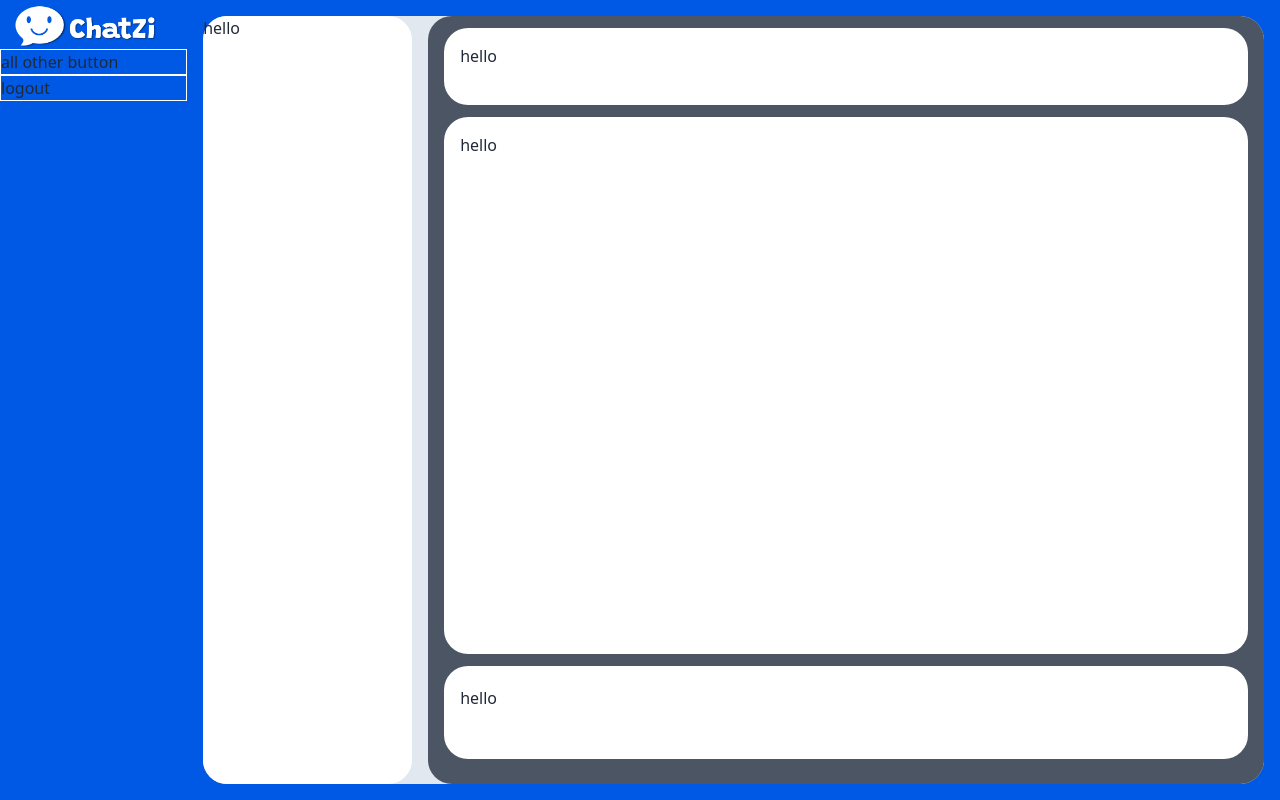
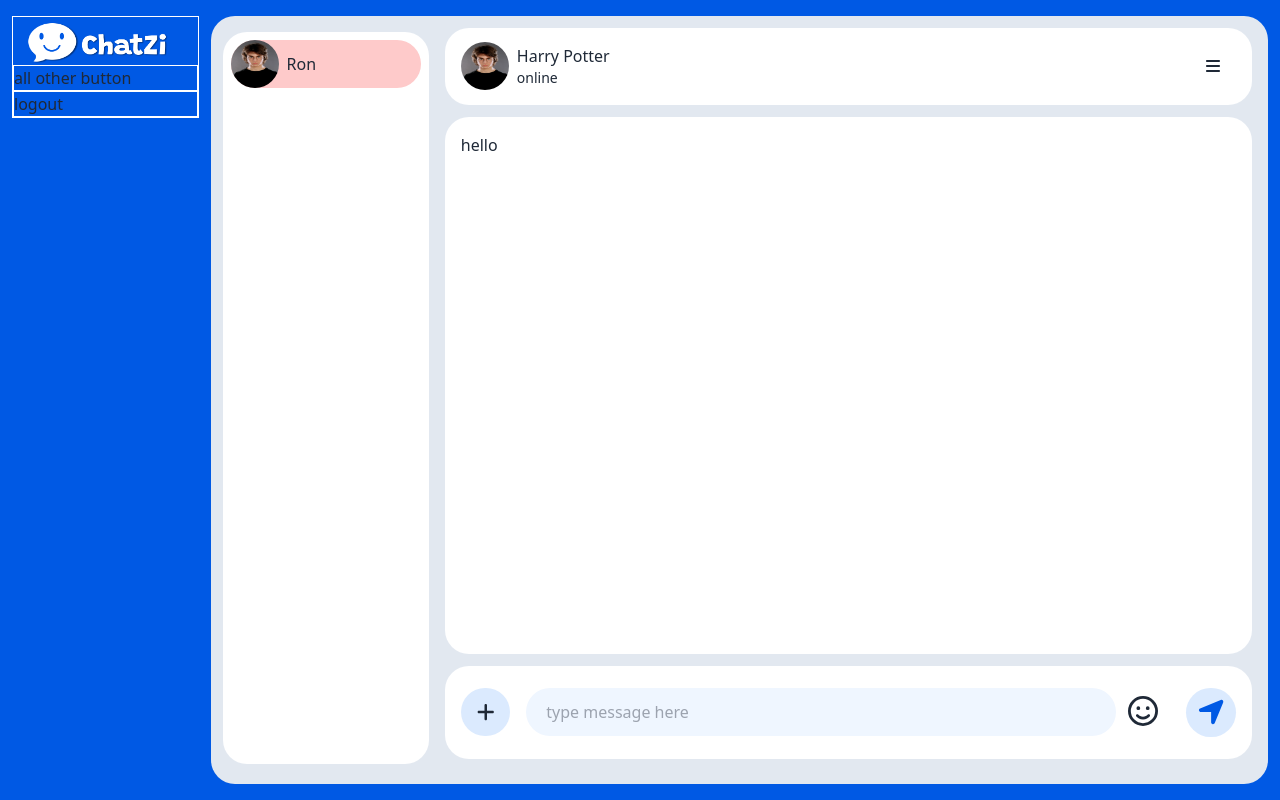
Before and after one commit to abhibis2050/ChatApp_MERN_Redux-Saga, a React (Vite) app in the folder frontend/: page /chat in a window 1280 px wide. Built offline with nearby package versions, Linux system fonts and the light colour scheme.

Commit message:
chat page

```diff
--- /dev/null
+++ b/frontend/src/component/Sidebar.jsx
@@ -0,0 +1,18 @@
+import Logo from "../assets/chatlogo.png";
+
+const Sidebar = () => {
+  return (
+    <div className="border border-white">
+      {/* logo */}
+      <div>
+        <img src={Logo} />
+      </div>
+      {/* all other button */}
+      <div className="border border-white">all other button</div>
+      {/* logout */}
+      <div className="border border-white">logout</div>
+    </div>
+  );
+};
+
+export default Sidebar;
--- a/frontend/src/pages/ChatPage.jsx
+++ b/frontend/src/pages/ChatPage.jsx
@@ -1,40 +1,78 @@
-
-import Logo from "../assets/chatlogo.png"
+import Sidebar from "../component/sidebar";
+import avatar from "../assets/hp.jpg";
+import { FontAwesomeIcon } from "@fortawesome/react-fontawesome";
+import {
+  faAdd,
+  faBars,
+  faLocationArrow,
+} from "@fortawesome/free-solid-svg-icons";
+import { faFaceSmile } from "@fortawesome/free-regular-svg-icons";
 
 const ChatPage = () => {
   return (
     <div className="bg-bluebase w-full h-screen flex fixed">
       {/* sidebar */}
-      <div className=" w-[15%]">
-        {/* logo */}
-        <div>
-        <img src={Logo}/>
-        </div>
-        {/* all other button */}
-        <div  className="border border-white">
-        all other button
-        </div>
-        {/* logout */}
-        <div  className="border border-white">
-        logout
-        </div>
+      <div className=" w-[15%] mx-3 my-4">
+        <Sidebar />
       </div>
       {/* contact and chat area */}
-      <div className="bg-slate-200 flex space-x-4 w-[85%] rounded-3xl m-4 ">
+      <div className="bg-slate-200 flex space-x-4 w-[85%] rounded-3xl my-4 mr-3 ">
         {/* contact */}
-        <div className="bg-white w-1/5 rounded-3xl">hello</div>
+        <div className="bg-white w-1/5 rounded-3xl  mt-4 mb-5 ml-3 px-2 py-2">
+          <div className="flex space-x-2 items-center bg-red-200 rounded-full">
+            <img src={avatar} alt="" className=" w-12 h-12 rounded-full" />
+            <h1>Ron</h1>
+          </div>
+          <div>
+
+          </div>
+        </div>
         {/* chat */}
-        <div className="bg-gray-600 w-4/5 rounded-3xl space-y-3">
+        <div className=" w-4/5 rounded-3xl space-y-3">
           {/* header profile */}
-          <div className="bg-white mx-4 rounded-3xl py-4 px-4 h-[10%] mt-3">
-            hello
+          <div className="flex justify-between bg-white  rounded-3xl py-4 px-4 h-[10%] mt-3 mr-4">
+            <div className="flex space-x-2 items-center">
+              <div>
+                <img src={avatar} alt="" className=" w-12 h-12 rounded-full" />
+              </div>
+              <div>
+                <h1>Harry Potter</h1>
+                <h1 className="text-sm">online</h1>
+              </div>
+            </div>
+            <div className="flex items-center mr-4">
+              <FontAwesomeIcon icon={faBars} />
+            </div>
           </div>
           {/*chat messages area */}
-          <div className="bg-white mx-4 rounded-3xl py-4 px-4 h-[70%]">
+          <div className="bg-white rounded-3xl py-4 px-4 h-[70%] mr-4">
             hello
           </div>
           {/* send messgae area*/}
-          <div className="bg-white mx-4 rounded-3xl py-5 px-4 h-[12%] mb-2">hello</div>
+          <div className="flex justify-between items-center bg-white rounded-3xl px-4 h-[12%] mb-2 mr-4">
+            <div className="flex space-x-4 w-[85%]">
+              <div className="flex items-center px-4 bg-blue-100 rounded-full">
+                <FontAwesomeIcon icon={faAdd} className="text-xl" />
+              </div>
+              <div className=" rounded-full w-full">
+                <input
+                  placeholder="type message here"
+                  className="w-full rounded-full px-5 py-3 outline-none bg-blue-50"
+                />
+              </div>
+            </div>
+            <div className="flex space-x-4 ">
+              <div className=" px-3 py-2 ">
+                <FontAwesomeIcon icon={faFaceSmile} className="text-3xl" />
+              </div>
+              <div className="px-3 flex items-center bg-blue-100 rounded-full">
+                <FontAwesomeIcon
+                  icon={faLocationArrow}
+                  className="text-3xl text-[#0059E4]"
+                />
+              </div>
+            </div>
+          </div>
         </div>
       </div>
     </div>
```
Also changed, not shown: frontend/src/assets/hp.jpg (added).
